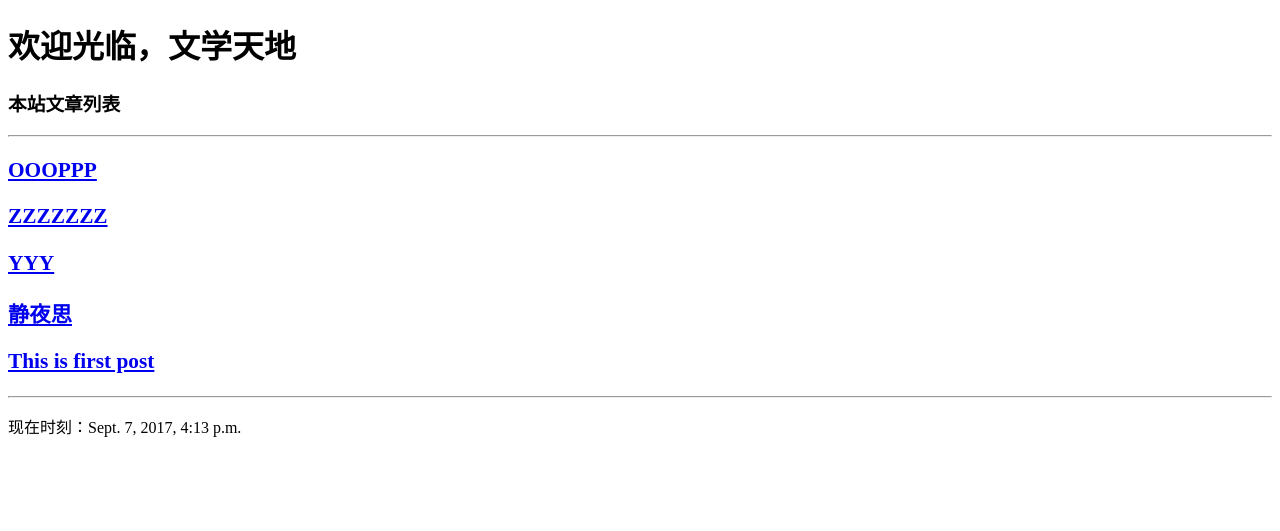
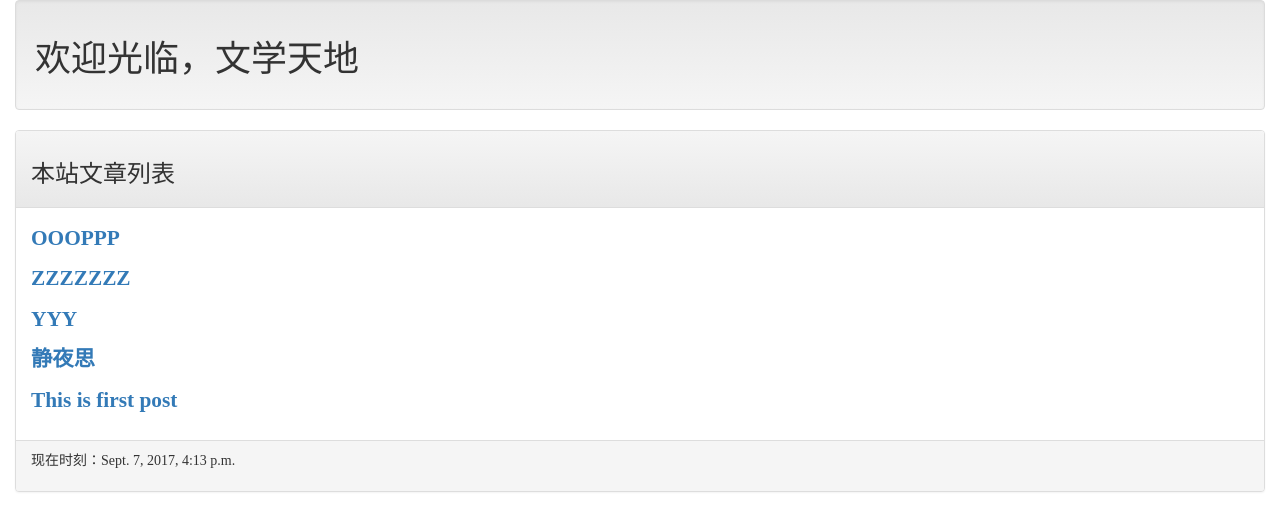
Before and after one commit to sharpcj/MyDjangoBlog, a Django app: page / in a window 1280 px wide. Shown: the top 531 px of the page. Run offline with Django 3.2, Linux system fonts and the light colour scheme; data comes from the database, SQL or seed files in the repository; some libraries are stand-ins or nearby versions.

Commit message:
生成 requirements.txt 文件

```diff
--- a/templates/base.html
+++ b/templates/base.html
@@ -5,13 +5,29 @@
     <title>
         {% block title %} {% endblock %}
     </title>
+    <!-- Latest compiled and minified CSS -->
+    <link rel="stylesheet" href="https://maxcdn.bootstrapcdn.com/bootstrap/3.3.7/css/bootstrap.min.css" integrity="sha384-BVYiiSIFeK1dGmJRAkycuHAHRg32OmUcww7on3RYdg4Va+PmSTsz/K68vbdEjh4u" crossorigin="anonymous">
+
+    <!-- Optional theme -->
+    <link rel="stylesheet" href="https://maxcdn.bootstrapcdn.com/bootstrap/3.3.7/css/bootstrap-theme.min.css" integrity="sha384-rHyoN1iRsVXV4nD0JutlnGaslCJuC7uwjduW9SVrLvRYooPp2bWYgmgJQIXwl/Sp" crossorigin="anonymous">
+
+    <!-- Latest compiled and minified JavaScript -->
+    <script src="https://maxcdn.bootstrapcdn.com/bootstrap/3.3.7/js/bootstrap.min.js" integrity="sha384-Tc5IQib027qvyjSMfHjOMaLkfuWVxZxUPnCJA7l2mCWNIpG9mGCD8wGNIcPD7Txa" crossorigin="anonymous"></script>
 </head>
 <body>
-    {% include 'header.html' %}
-    {% block headmessage %} {% endblock %}
-    <hr>
-    {% block content %} {% endblock %}
-    <hr>
-    {% include 'footer.html' %}
+    <div class="container-fluid">
+        {% include 'header.html' %}
+        <div class="panel panel-default">
+            <div class="panel-heading">
+                {% block headmessage %} {% endblock %}
+            </div>
+            <div class="panel-body">
+                {% block content %} {% endblock %}
+            </div>
+            <div class="panel-footer">
+                {% include 'footer.html' %}
+            </div>
+        </div>
+    </div>
 </body>
 </html>
--- a/templates/header.html
+++ b/templates/header.html
@@ -1 +1,3 @@
-<h1 style="font-family:微软雅黑;">欢迎光临，文学天地</h1>
+<div class="well">
+    <h1 style="font-family:微软雅黑;">欢迎光临，文学天地</h1>
+</div>
```
Also changed, not shown: requirements.txt (added, +28 -0 lines).
